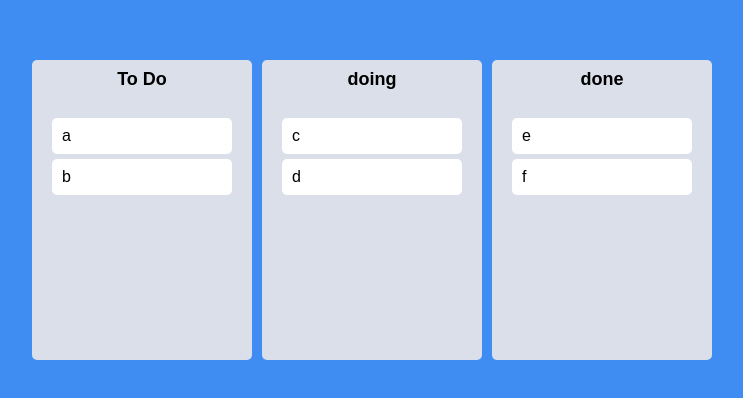
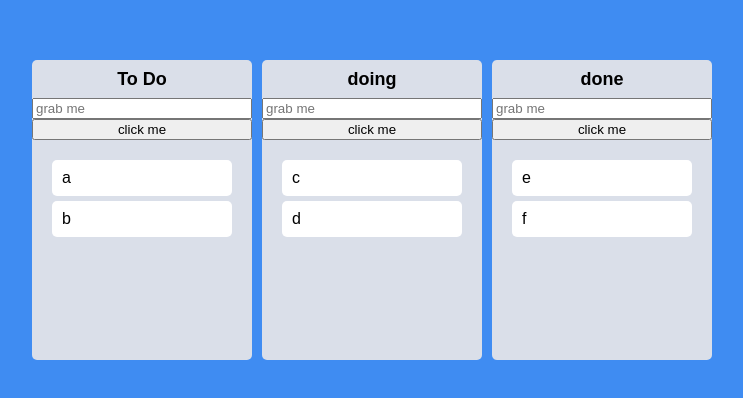
Before and after one commit to YoujungSon/trello-clone, a React (Create React App) app: page / in a window 1280 px wide. Shown: the part 190-588 px from the top of the page, without its empty margins (268-1011 px from the left). Built offline with nearby package versions, Linux system fonts and the light colour scheme.

Commit message:
#7.13 Refs

```diff
--- a/src/components/Board.tsx
+++ b/src/components/Board.tsx
@@ -1,6 +1,7 @@
 import { Droppable } from 'react-beautiful-dnd';
 import DragabbleCard from './DragabbleCard';
 import styled from 'styled-components';
+import { useRef } from 'react';
 
 const Wrapper = styled.div`
   padding-top: 10px;
@@ -34,9 +35,18 @@
   boardId: string;
 }
 function Board({ toDos, boardId }: IBoardProps) {
+  const inputRef = useRef<HTMLInputElement>(null);
+  const onClick = () => {
+    inputRef.current?.focus();
+    setTimeout(() => {
+      inputRef.current?.blur();
+    }, 5000);
+  };
   return (
     <Wrapper>
       <Title>{boardId}</Title>
+      <input ref={inputRef} placeholder='grab me' />
+      <button onClick={onClick}>click me</button>
       <Droppable droppableId={boardId}>
         {(magic, info) => (
           <Area
```
